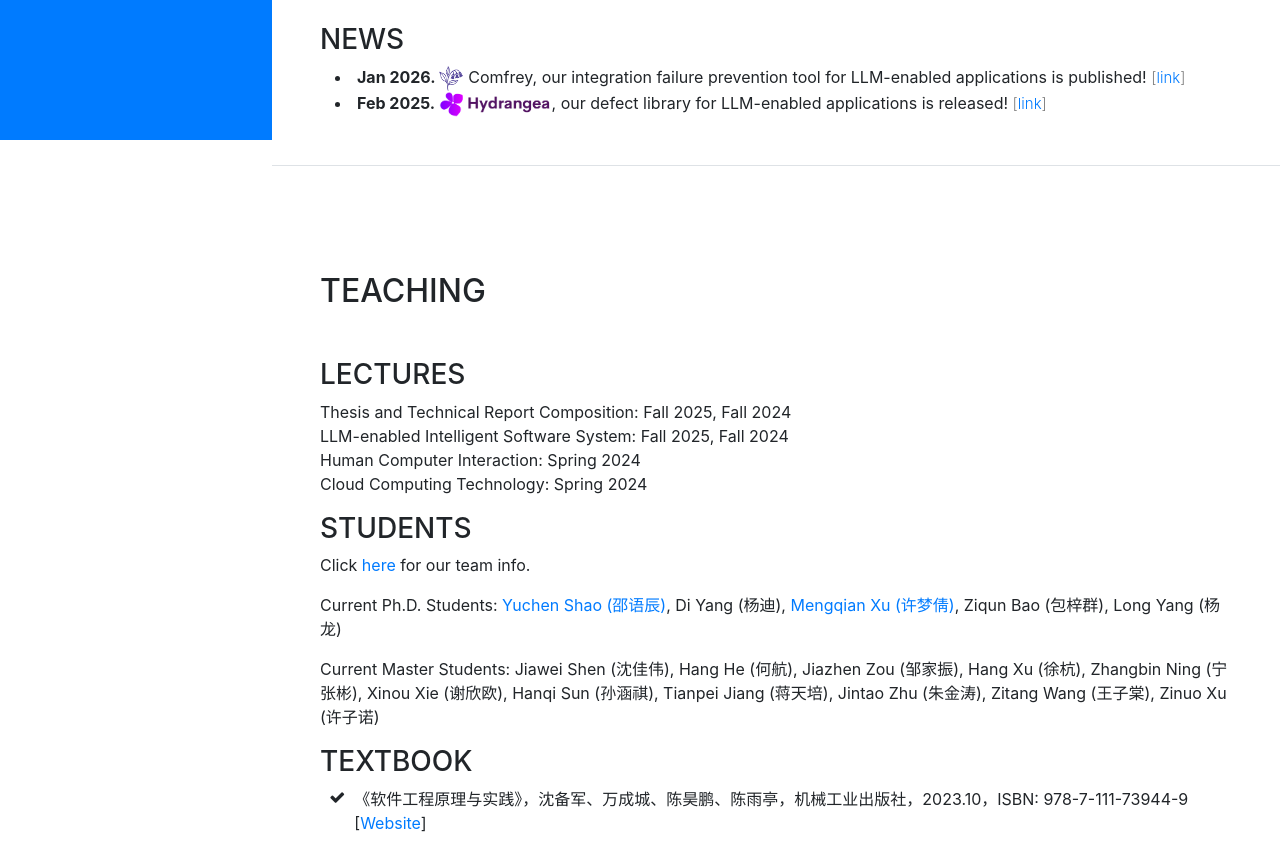
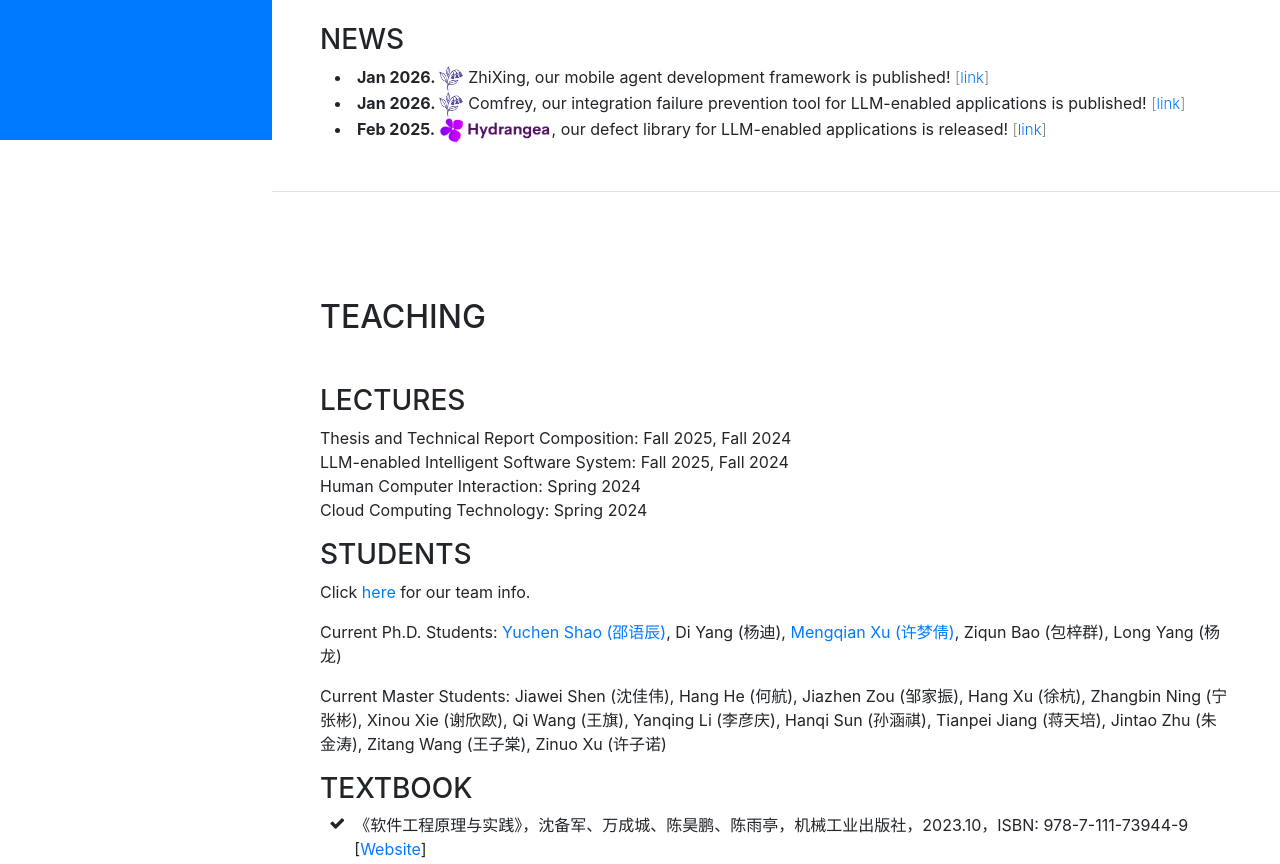
Before and after one commit to ChengCheng-Wan/chengcheng-wan.github.io, a website with bundled scripts: page index.html in a window 1280 px wide. Shown: the part 660-1524 px from the top of the page. Built offline with nearby package versions, Linux system fonts and the light colour scheme.

Commit message:
open source

```diff
--- a/index.html
+++ b/index.html
@@ -103,6 +103,7 @@
           <br /><br />
 
           <h3>News</h3>
+          <div class="container"> <li><strong>Jan 2026. </strong> <img src="img/logo/2025_Comfrey.png" alt="Comfrey"> ZhiXing, our mobile agent development framework is published!  <span class="pub_type">[<a href="https://github.com/apbocldueo/unimobile">link</a>]</span> </li> </div>
           <div class="container"> <li><strong>Jan 2026. </strong> <img src="img/logo/2025_Comfrey.png" alt="Comfrey"> Comfrey, our integration failure prevention tool for LLM-enabled applications is published!  <span class="pub_type">[<a href="https://github.com/ycshao12/Comfrey_2026">link</a>]</span> </li> </div>
           <div class="container"> <li><strong>Feb 2025. </strong> <img src="img/logo/2024_Hydrangea.png" alt="Hydrangea">, our defect library for LLM-enabled applications is released!  <span class="pub_type">[<a href="https://github.com/ycshao12/Hydrangea">link</a>]</span> </li> </div>
         </div>
@@ -133,7 +134,7 @@
           <h3>Students</h3>
           <p>Click <a href="pages/team.html">here</a> for our team info. </p>
           <p>Current Ph.D. Students: <a href="https://ycshao12.github.io">Yuchen Shao (邵语辰)</a>, Di Yang (杨迪), <a href="https://mengqianx.github.io">Mengqian Xu (许梦倩)</a>, Ziqun Bao (包梓群), Long Yang (杨龙) </p>
-          <p>Current Master Students: Jiawei Shen (沈佳伟), Hang He (何航), Jiazhen Zou (邹家振), Hang Xu (徐杭), Zhangbin Ning (宁张彬), Xinou Xie (谢欣欧), Hanqi Sun (孙涵祺), Tianpei Jiang (蒋天培), Jintao Zhu (朱金涛), Zitang Wang (王子棠), Zinuo Xu (许子诺) </p>
+          <p>Current Master Students: Jiawei Shen (沈佳伟), Hang He (何航), Jiazhen Zou (邹家振), Hang Xu (徐杭), Zhangbin Ning (宁张彬), Xinou Xie (谢欣欧), Qi Wang (王旗), Yanqing Li (李彦庆), Hanqi Sun (孙涵祺), Tianpei Jiang (蒋天培), Jintao Zhu (朱金涛), Zitang Wang (王子棠), Zinuo Xu (许子诺) </p>
           <p></p>
 
           <h3 class="mb-2">Textbook</h3>
@@ -317,6 +318,7 @@
               Invited Reviewer of Journals:</li>
               <li>ACM Transactions on Software Engineering and Methodology (TOSEM)</li>
               <li>IEEE Transactions on Software Engineering (TSE)</li>
+              <li>Chinese Journal of Computers</li>
 
             <li><i class="fa-li fa fa-check"></i>
               Program Committee Member:</li>
```
